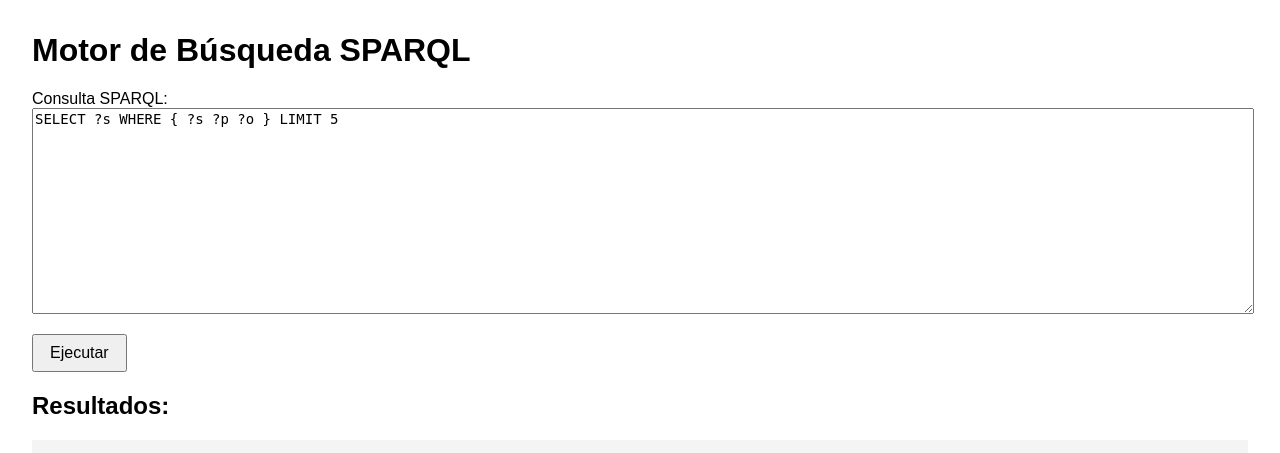
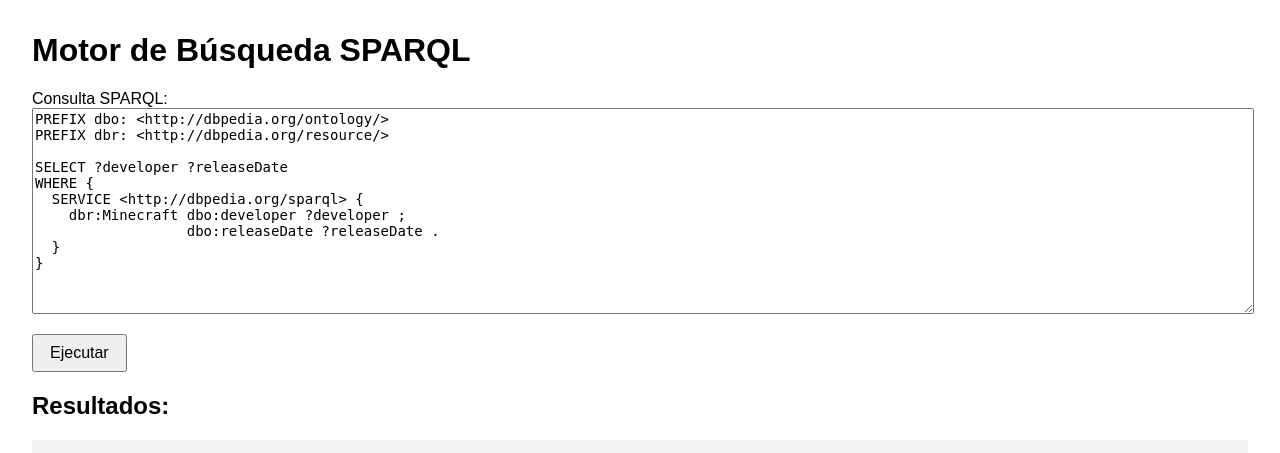
Before and after one commit to Pierre-Rodri/ontologia-videojuegos, a Flask app: page / in a window 1280 px wide. Shown: the top 453 px of the page. Run offline with Flask 3, Linux system fonts and the light colour scheme.

Commit message:
aumente la conexion con dbpedia

```diff
--- a/app.py
+++ b/app.py
@@ -1,15 +1,19 @@
 from flask import Flask, request, jsonify, render_template
 from rdflib import Graph
+import requests  # ✅ necesario para redirigir la consulta a DBpedia
 
 app = Flask(__name__)
 
+# Cargar tu ontología local
 g = Graph()
 g.parse("ontologia/oficial.rdf", format="xml")
 
+# Página principal que carga el HTML
 @app.route("/")
 def home():
     return render_template("index.html")
 
+# Ruta para ejecutar consultas SPARQL
 @app.route("/sparql", methods=["POST"])
 def ejecutar_sparql():
     data = request.get_json()
@@ -19,12 +23,36 @@ def ejecutar_sparql():
         return jsonify({"error": "Falta el campo 'query'"}), 400
 
     try:
+        if "SERVICE <http://dbpedia.org/sparql>" in query:
+            response = requests.get(
+                "http://dbpedia.org/sparql",
+                params={"query": query, "format": "application/sparql-results+json"}
+            )
+
+            if response.status_code != 200:
+                return jsonify({
+                    "error": f"DBpedia respondió con un error {response.status_code}",
+                    "detalle": response.text
+                }), 500
+
+            try:
+                return jsonify(response.json())
+            except Exception as e:
+                return jsonify({
+                    "error": f"No se pudo decodificar la respuesta JSON de DBpedia",
+                    "detalle": str(e),
+                    "respuesta": response.text[:200]  # mostrar primeros caracteres por si es HTML
+                }), 500
+
+
+        # 🔍 Consulta local a tu RDF
         resultados = g.query(query)
         respuesta = [
             {str(var): str(fila[var]) for var in fila.labels}
             for fila in resultados
         ]
         return jsonify(respuesta)
+
     except Exception as e:
         return jsonify({"error": str(e)}), 500
 
--- a/templates/index.html
+++ b/templates/index.html
@@ -15,7 +15,16 @@
   <form id="sparqlForm">
     <label for="query">Consulta SPARQL:</label><br>
     <textarea id="query" name="query">
-SELECT ?s WHERE { ?s ?p ?o } LIMIT 5
+PREFIX dbo: <http://dbpedia.org/ontology/>
+PREFIX dbr: <http://dbpedia.org/resource/>
+
+SELECT ?developer ?releaseDate
+WHERE {
+  SERVICE <http://dbpedia.org/sparql> {
+    dbr:Minecraft dbo:developer ?developer ;
+                  dbo:releaseDate ?releaseDate .
+  }
+}
     </textarea><br>
     <button type="submit">Ejecutar</button>
   </form>
```
